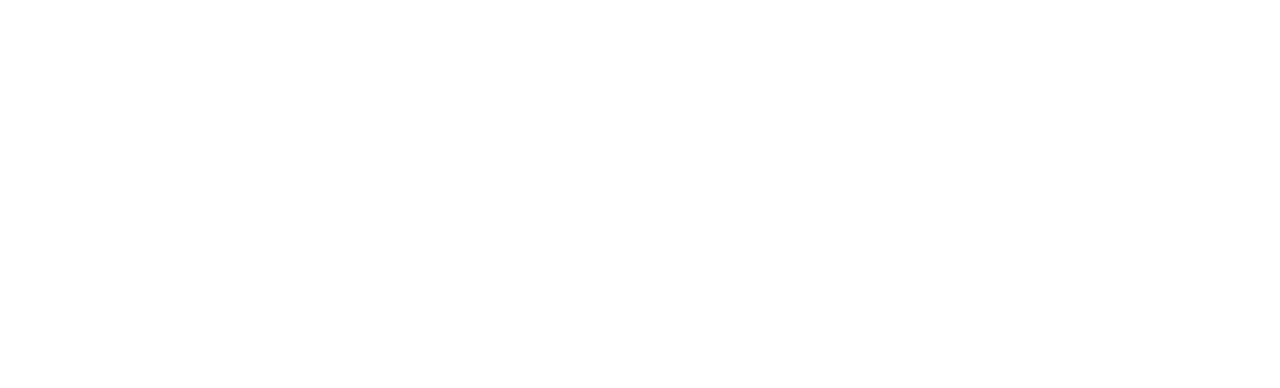
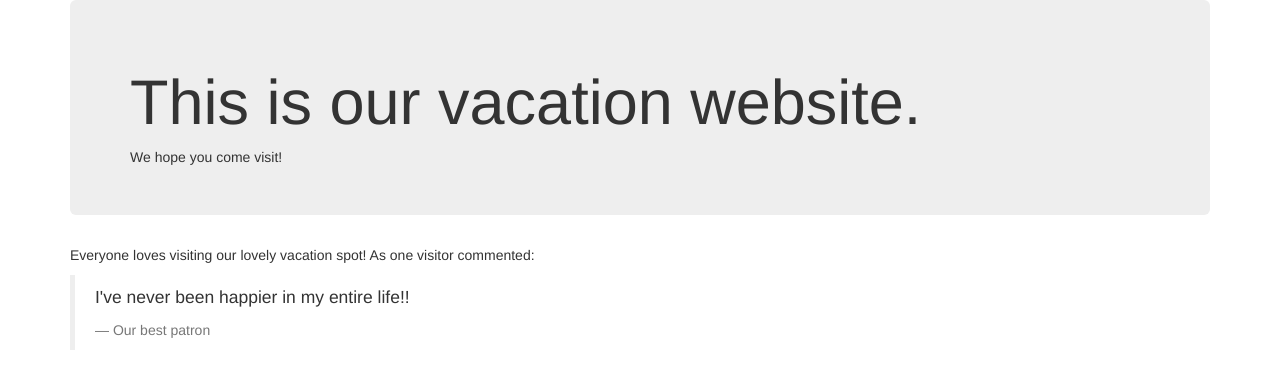
Before and after one commit to kategoss/vacation-site, a plain HTML site: page index.html in a window 1280 px wide. Drawn offline with Linux system fonts and the light colour scheme.

Commit message:
add bootstrap formatting and starter text

```diff
--- a/index.html
+++ b/index.html
@@ -7,6 +7,15 @@
     <link href="css/styles.css" rel="stylesheet" type="text/css">
   </head>
   <body>
-
+    <div class="container">
+      <div class="jumbotron"><h1>This is our vacation website.</h1>
+        We hope you come visit!
+      </div>
+      <p>Everyone loves visiting our lovely vacation spot! As one visitor commented:</p>
+      <blockquote>
+        <p>I've never been happier in my entire life!!</p>
+        <footer>Our best patron</footer>
+      </blockquote>
+    </div>
   </body>
 </html>
```
